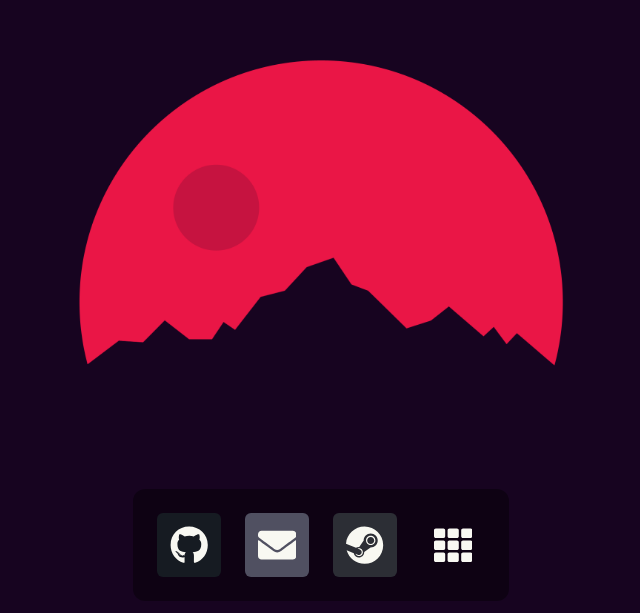
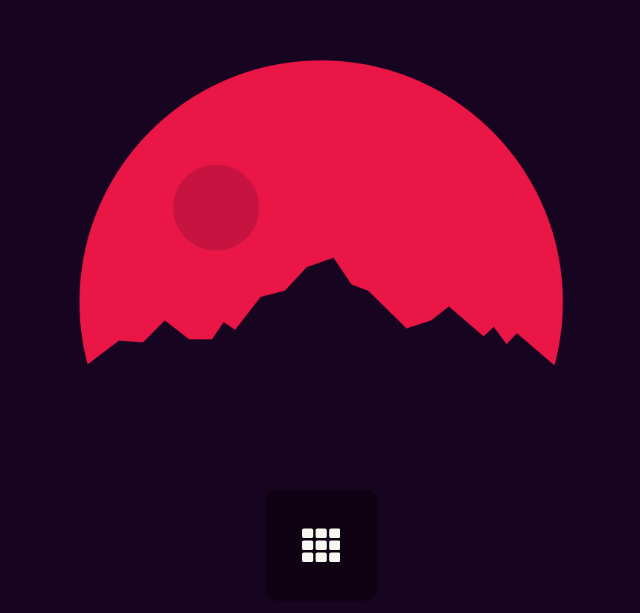
Before and after one commit to trytonlux/Startpage, a React (Vite) app: page / in a window 1280 px wide. Shown: the part 187-800 px from the top of the page, without its empty margins (319-959 px from the left). Built offline with nearby package versions, Linux system fonts and the light colour scheme.

Commit message:
Remove other AppIcons, leaving only the launcher on the Dock.

```diff
--- a/src/Dock.tsx
+++ b/src/Dock.tsx
@@ -12,10 +12,6 @@ class Dock extends React.Component<DockProps, {}>
     {
         return(
         <div className="dock">
-            <AppIcon icon="github" bg="#161b22" link="https://github.com" />
-            <AppIcon icon="email" bg="#505061" />
-            <AppIcon icon="steam" bg="#2c2e35" />
-
             <AppIcon icon="launcher" onClick={this.props.onOverviewLauncherClicked} />
         </div>
         );
--- a/src/Overview.tsx
+++ b/src/Overview.tsx
@@ -8,15 +8,7 @@ class Overview extends React.Component<{}, {}>
         return(
             <div className="overview">
                 <div className="overview-inner">
-                    <AppIcon icon="github" label="GitHub" bg="#161b22" />
-                    <AppIcon icon="github" label="GitHub" bg="#161b22" />
-                    <AppIcon icon="github" label="GitHub" bg="#161b22" />
-                    <AppIcon icon="github" label="GitHub" bg="#161b22" />
-                    <AppIcon icon="github" label="GitHub" bg="#161b22" />
-                    <AppIcon icon="github" label="GitHub" bg="#161b22" />
 
-                    <AppIcon icon="github" label="GitHub" bg="#161b22" />
-                    <AppIcon icon="github" label="GitHub" bg="#161b22" />
                 </div>
             </div>
         );
```
